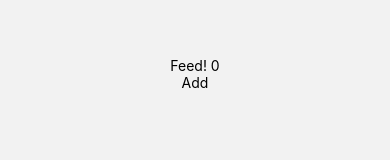
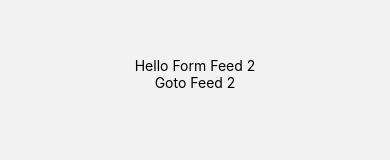
Before and after one commit to Ibrahimsyah/Temasi, a React Native app in the folder temasi-app/: screen /Feed in a window 390 px wide. Shown: the part 324-484 px from the top of the page. Built offline with nearby package versions, Linux system fonts and the light colour scheme.

Commit message:
add nested navigator

```diff
--- a/temasi-app/package.json
+++ b/temasi-app/package.json
@@ -25,7 +25,9 @@
     "@babel/runtime": "^7.12.5",
     "@react-native-community/eslint-config": "^2.0.0",
     "babel-jest": "^26.6.3",
-    "eslint": "7.14.0",
+    "eslint": "^7.32.0",
+    "eslint-config-google": "^0.14.0",
+    "eslint-plugin-react": "^7.26.0",
     "jest": "^26.6.3",
     "metro-react-native-babel-preset": "^0.66.0",
     "react-native-codegen": "^0.0.7",
--- a/temasi-app/src/App.js
+++ b/temasi-app/src/App.js
@@ -1,6 +1,6 @@
 import React from 'react';
-import Router from './router';
+import {GlobalRouter} from './router/GlobalRouter';
 
 export default () => {
-  return <Router />;
+  return <GlobalRouter />;
 };
--- /dev/null
+++ b/temasi-app/src/router/GlobalRouter.js
@@ -0,0 +1,24 @@
+import React from 'react';
+import {createNativeStackNavigator} from '@react-navigation/native-stack';
+import {NavigationContainer} from '@react-navigation/native';
+import config from './index.config';
+
+const Stack = createNativeStackNavigator();
+
+export const GlobalRouter = () => {
+  return (
+    <NavigationContainer>
+      <Stack.Navigator
+        initialRouteName={config.defaultRouteName}
+        screenOptions={config.screenOptions}>
+        {config.routes.map((screen, index) => (
+          <Stack.Screen
+            name={screen.name}
+            component={screen.screen}
+            key={index}
+          />
+        ))}
+      </Stack.Navigator>
+    </NavigationContainer>
+  );
+};
--- /dev/null
+++ b/temasi-app/src/router/HomeRouter.js
@@ -0,0 +1,17 @@
+import React from 'react';
+import {createNativeStackNavigator} from '@react-navigation/native-stack';
+import Feed2 from '../view/Main/Home/Feed2/Feed2Screen';
+import Feed1 from '../view/Main/Home/Feed1/Feed1Screen';
+import config from './index.config';
+const Stack = createNativeStackNavigator();
+
+export const HomeRouter = () => {
+  return (
+    <Stack.Navigator
+      initialRouteName="feed1"
+      screenOptions={config.screenOptions}>
+      <Stack.Screen name="feed1" component={Feed1} />
+      <Stack.Screen name="feed2" component={Feed2} />
+    </Stack.Navigator>
+  );
+};
--- a/temasi-app/src/router/index.config.js
+++ b/temasi-app/src/router/index.config.js
@@ -1,4 +1,4 @@
-import HomeScreen from '../view/Main/HomeScreen';
+import HomeScreen from '../view/Main/MainScreen';
 import SplashScreen from '../view/Splash/SplashScreen';
 
 export default {
--- a/temasi-app/src/router/index.js
+++ b/temasi-app/src/router/index.js
@@ -1,24 +1,2 @@
-import React from 'react';
-import {createNativeStackNavigator} from '@react-navigation/native-stack';
-import {NavigationContainer} from '@react-navigation/native';
-import config from './index.config';
-
-const Stack = createNativeStackNavigator();
-
-export default () => {
-  return (
-    <NavigationContainer>
-      <Stack.Navigator
-        initialRouteName={config.defaultRouteName}
-        screenOptions={config.screenOptions}>
-        {config.routes.map((screen, index) => (
-          <Stack.Screen
-            name={screen.name}
-            component={screen.screen}
-            key={index}
-          />
-        ))}
-      </Stack.Navigator>
-    </NavigationContainer>
-  );
-};
+export * from './GlobalRouter';
+export * from './HomeRouter';
--- /dev/null
+++ b/temasi-app/src/view/Main/Home/Feed1/Feed1Screen.js
@@ -0,0 +1,22 @@
+import {useNavigation} from '@react-navigation/core';
+import React from 'react';
+import {View, Text, TouchableOpacity} from 'react-native';
+
+const Feed1 = () => {
+  const nav = useNavigation();
+
+  const onNavClick = () => {
+    nav.navigate('feed2');
+  };
+
+  return (
+    <View style={{flex: 1, justifyContent: 'center', alignItems: 'center'}}>
+      <Text>Hello Form Feed 2</Text>
+      <TouchableOpacity onPress={onNavClick}>
+        <Text>Goto Feed 2</Text>
+      </TouchableOpacity>
+    </View>
+  );
+};
+
+export default Feed1;
--- /dev/null
+++ b/temasi-app/src/view/Main/Home/Feed2/Feed2Screen.js
@@ -0,0 +1,12 @@
+import React from 'react';
+import {View, Text} from 'react-native';
+
+const Feed2 = () => {
+  return (
+    <View style={{flex: 1, justifyContent: 'center', alignItems: 'center'}}>
+      <Text>Hello Form Feed 2</Text>
+    </View>
+  );
+};
+
+export default Feed2;
--- /dev/null
+++ b/temasi-app/src/view/Main/Home/HomeScreen.js
@@ -0,0 +1,8 @@
+import React from 'react';
+import {HomeRouter} from '../../../router';
+
+const HomeScreen = () => {
+  return <HomeRouter />;
+};
+
+export default HomeScreen;
--- a/temasi-app/src/view/Main/HomeScreen.js
+++ b/temasi-app/src/view/Main/MainScreen.js
@@ -1,25 +1,9 @@
-import React, {useState} from 'react';
-import {Pressable, Text, View} from 'react-native';
+import React from 'react';
 import {createBottomTabNavigator} from '@react-navigation/bottom-tabs';
 import Icon from 'react-native-vector-icons/MaterialCommunityIcons';
 import {default as IconFA} from 'react-native-vector-icons/FontAwesome';
-import styles from './style';
-
-function Feed() {
-  const [count, setCount] = useState(0);
-
-  const onButtonClick = () => {
-    setCount(value => value + 1);
-  };
-  return (
-    <View style={{flex: 1, justifyContent: 'center', alignItems: 'center'}}>
-      <Text>Feed! {count}</Text>
-      <Pressable onPress={onButtonClick}>
-        <Text>Add</Text>
-      </Pressable>
-    </View>
-  );
-}
+import {View, Text} from 'react-native';
+import HomeScreen from './Home/HomeScreen';
 
 function Profile() {
   return (
@@ -39,7 +23,7 @@ function Notifications() {
 
 const Tab = createBottomTabNavigator();
 
-export default props => {
+export default () => {
   return (
     <Tab.Navigator
       initialRouteName="Feed"
@@ -52,7 +36,7 @@ export default props => {
       }}>
       <Tab.Screen
         name="Feed"
-        component={Feed}
+        component={HomeScreen}
         options={{
           tabBarLabel: 'Donasi',
           tabBarIcon: ({color, size}) => (
```
Also changed, not shown: temasi-app/.eslintrc.json (added), 3 other files (tests, documents, lock files or other folders).
